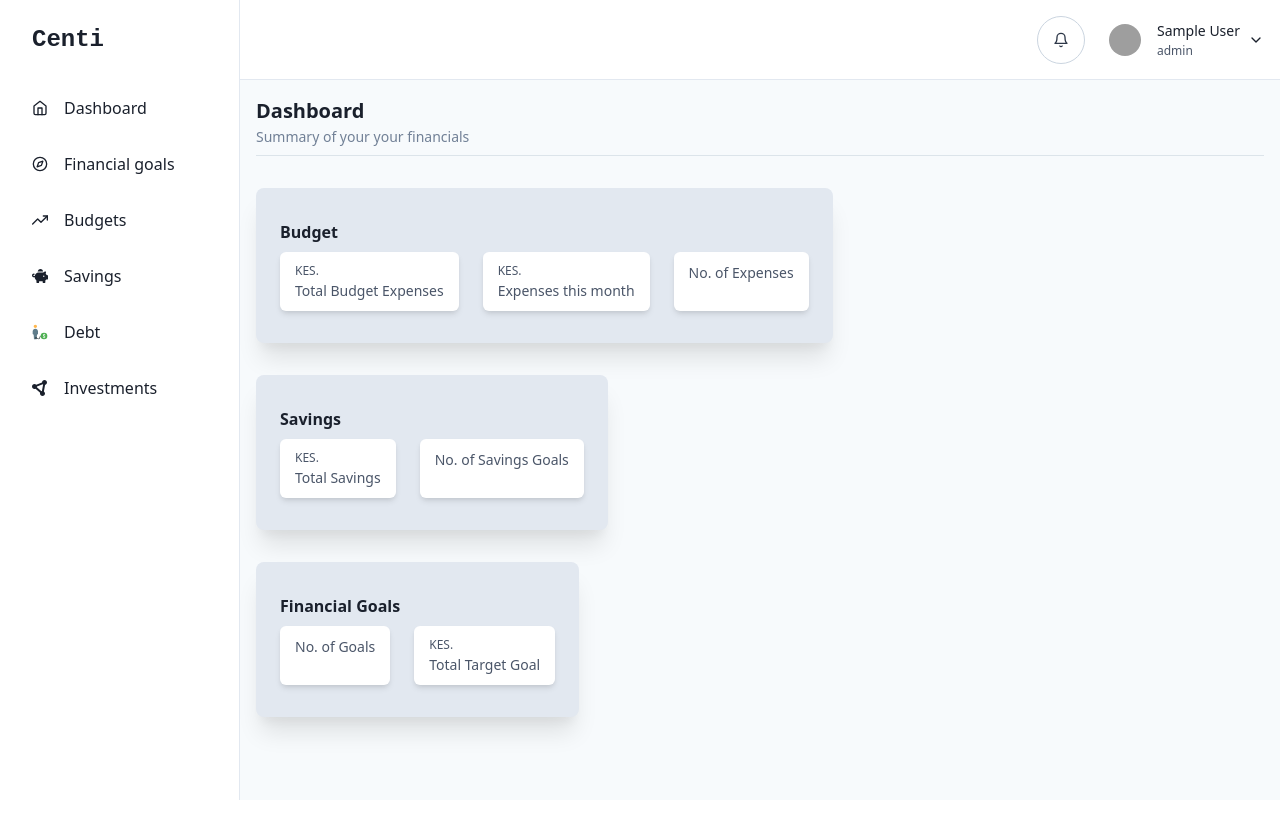
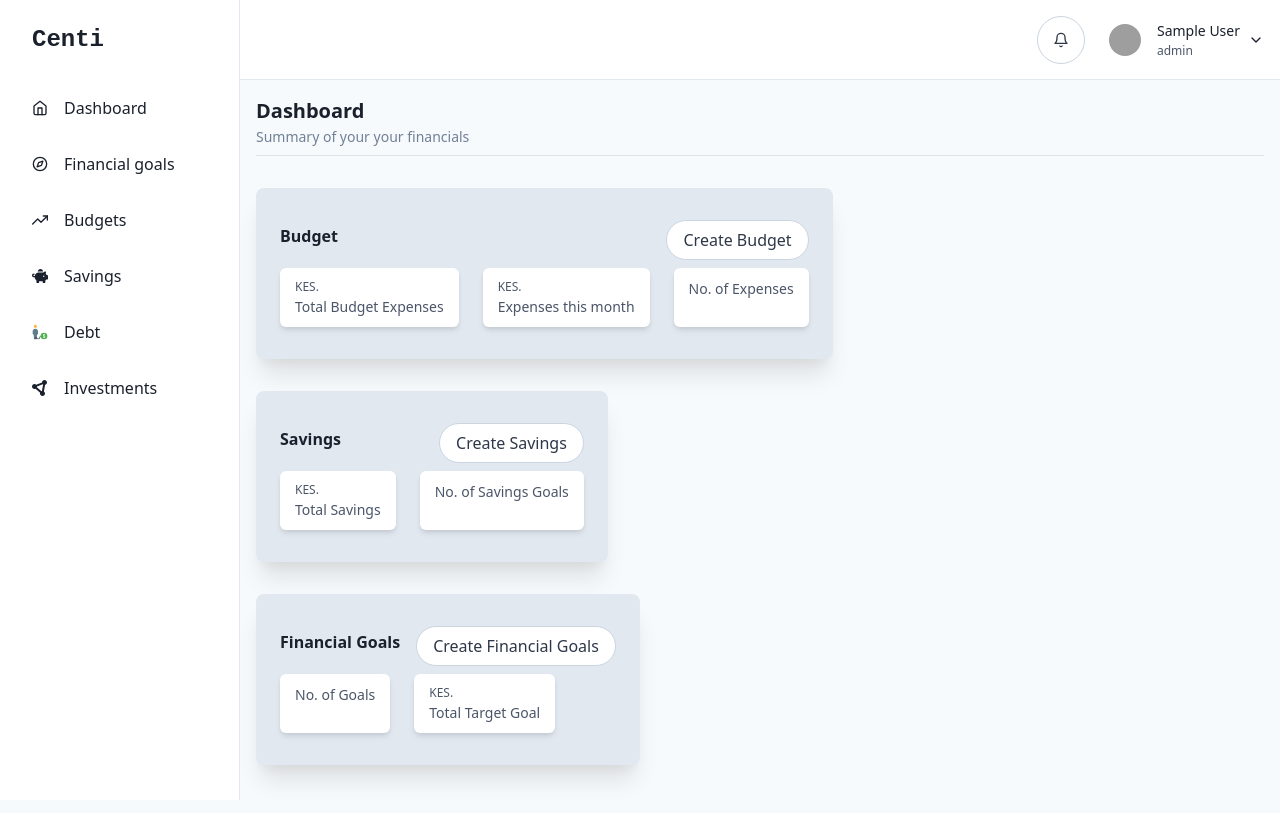
Before and after one commit to Nicanor008/centi, a React (Vite) app in the folder frontend-client/: page /dashboard in a window 1280 px wide. Built offline with nearby package versions, Linux system fonts and the light colour scheme; no server answers; sample sign-in values are in the browser's storage; grey boxes are pictures that could not be loaded; what chrono-node would draw is missing.

Commit message:
Add buttons to add more content

```diff
--- a/frontend-client/src/Pages/Apps/Dashboard/DashboardSectionWrapper/index.jsx
+++ b/frontend-client/src/Pages/Apps/Dashboard/DashboardSectionWrapper/index.jsx
@@ -1,6 +1,6 @@
-import { Box, Text } from "@chakra-ui/react";
+import { Box, Flex, Text, Button, Link } from "@chakra-ui/react";
 
-const DashboardSectionWrapper = ({ title, children }) => (
+const DashboardSectionWrapper = ({ title, titleUri, children }) => (
   <Box
     bg="gray.200"
     py={8}
@@ -9,9 +9,16 @@ const DashboardSectionWrapper = ({ title, children }) => (
     borderRadius={8}
     w="fit-content"
   >
-    <Text mb={2} fontWeight={700}>
-      {title}
-    </Text>
+    <Flex justifyContent="space-between" mb={2} alignItems="center">
+      <Text mb={2} fontWeight={700}>
+        {title}
+      </Text>
+      <Link href={titleUri}>
+        <Button variant="ghost" ml={4}>
+          Create {title}
+        </Button>
+      </Link>
+    </Flex>
     {children}
   </Box>
 );
--- a/frontend-client/src/Pages/Apps/Dashboard/index.jsx
+++ b/frontend-client/src/Pages/Apps/Dashboard/index.jsx
@@ -51,7 +51,7 @@ function CentiDashboard() {
       ) : (
         <Flex flexDir="column" my={(2, 8)}>
           <Flex flexDir="column" gap={8}>
-            <DashboardSectionWrapper title="Budget">
+            <DashboardSectionWrapper title="Budget" titleUri="budget/add/1">
               <Flex gap={6}>
                 <QuickBudgetAnalyticsNav
                   title="Total Budget Expenses"
@@ -68,7 +68,7 @@ function CentiDashboard() {
                 />
               </Flex>
             </DashboardSectionWrapper>
-            <DashboardSectionWrapper title="Savings">
+            <DashboardSectionWrapper title="Savings" titleUri="savings/add">
               <Flex gap={6}>
                 <QuickBudgetAnalyticsNav
                   title="Total Savings"
@@ -81,7 +81,10 @@ function CentiDashboard() {
                 />
               </Flex>
             </DashboardSectionWrapper>
-            <DashboardSectionWrapper title="Financial Goals">
+            <DashboardSectionWrapper
+              title="Financial Goals"
+              titleUri="/financial-goals/add"
+            >
               <Flex justifyContent="left" flexWrap="wrap" gap={6}>
                 <QuickBudgetAnalyticsNav
                   title="No. of Goals"
```
